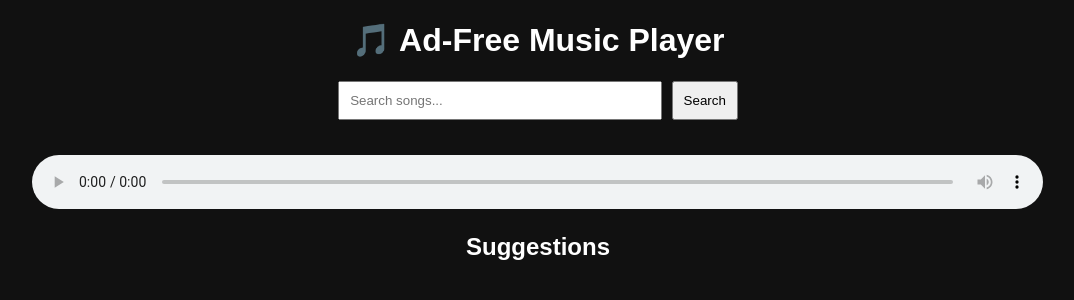
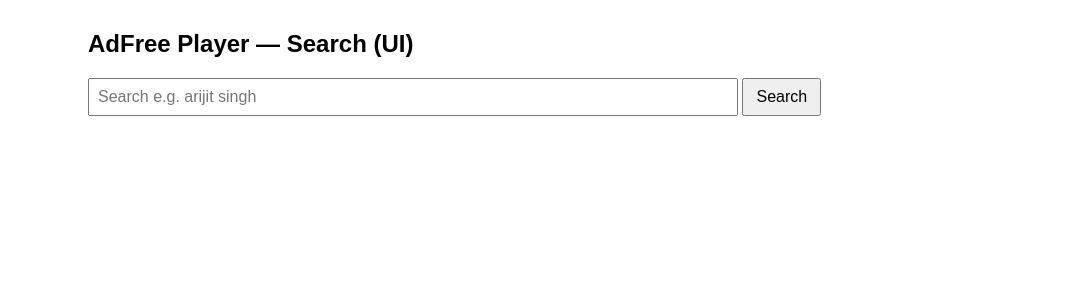
Before and after one commit to pratik30111991/adfree-proxy, a Flask app: page / in a window 1280 px wide. Shown: the top 300 px of the page, without its empty margins (102-1176 px from the left). Run offline with Flask 3, Linux system fonts and the light colour scheme.

Commit message:
Update index.html

```diff
--- a/templates/index.html
+++ b/templates/index.html
@@ -1,67 +1,74 @@
 <!DOCTYPE html>
-<html lang="en">
+<html>
 <head>
-  <meta charset="UTF-8">
-  <title>Ad-Free Music Player</title>
+    <meta charset="utf-8" />
+    <title>AdFree Player — Search</title>
     <style>
-    body { font-family: Arial, sans-serif; background:#111; color:#fff; text-align:center; }
-    #player { margin:20px auto; }
-    #results { margin-top:30px; display:flex; flex-direction:column; align-items:center; }
-    .song { margin:10px; padding:10px; border:1px solid #444; width:80%; cursor:pointer; }
-    .song:hover { background:#222; }
-    audio { width:80%; margin-top:15px; }
-    input[type=text]{ padding:10px; width:300px; }
-    button { padding:10px; margin-left:5px; }
+        body { font-family: Arial, sans-serif; max-width: 900px; margin: 30px auto; }
+        input[type=text]{width:70%; padding:8px; font-size:16px;}
+        button{padding:8px 12px; font-size:16px;}
+        .result{border-bottom:1px solid #ddd; padding:10px 0;}
+        .title{font-weight:600;}
+        .small{color:#666; font-size:13px;}
     </style>
 </head>
 <body>
-  <h1>🎵 Ad-Free Music Player</h1>
-  <div>
-    <input type="text" id="query" placeholder="Search songs...">
-    <button onclick="searchSongs()">Search</button>
+    <h2>AdFree Player — Search (UI)</h2>
+    <input type="text" id="q" placeholder="Search e.g. arijit singh" />
+    <button onclick="doSearch()">Search</button>
+
+    <div id="results" style="margin-top:20px"></div>
+
+    <div id="playerDiv" style="margin-top:20px; display:none;">
+        <h3>Player</h3>
+        <audio id="player" controls style="width:100%"></audio>
     </div>
 
-  <div id="player">
-    <audio id="audioPlayer" controls autoplay></audio>
-  </div>
-
-  <h2>Suggestions</h2>
-  <div id="results"></div>
-
 <script>
-async function searchSongs() {
-  let query = document.getElementById("query").value;
-  if(!query) return;
-
-  let res = await fetch(`/search?q=${encodeURIComponent(query)}`);
-  let data = await res.json();
-
-  let resultsDiv = document.getElementById("results");
-  resultsDiv.innerHTML = "";
-
-  if(data.error || !data.items) {
-    resultsDiv.innerHTML = "<p>No results found.</p>";
+async function doSearch(){
+    const q = document.getElementById('q').value.trim();
+    if(!q) return alert('enter query');
+    const res = await fetch(`/search?q=${encodeURIComponent(q)}`);
+    const arr = await res.json();
+    const R = document.getElementById('results');
+    R.innerHTML = '';
+    if(!arr || arr.length === 0){
+        R.innerHTML = '<div>No results</div>';
         return;
     }
-
-  data.items.forEach((song, index) => {
-    let div = document.createElement("div");
-    div.className = "song";
-    div.innerHTML = `
-      <b>${song.title}</b><br>
-      <small>${song.channel}</small>
-    `;
-    div.onclick = () => playSong(song.url);
-    resultsDiv.appendChild(div);
-
-    if(index === 0) playSong(song.url); // First song auto play
+    arr.forEach((it, idx) => {
+        const d = document.createElement('div');
+        d.className = 'result';
+        const title = document.createElement('div');
+        title.className = 'title';
+        title.innerHTML = `${idx+1}. ${escapeHtml(it.title)}`;
+        const link = document.createElement('div');
+        link.className='small';
+        if(it.audio_links && it.audio_links.length>0){
+            link.innerHTML = `Playable audio found: <a href="#" onclick="play('${it.audio_links[0]}');return false;">Play</a> • <a href="${it.audio_links[0]}" target="_blank">Open</a>`;
+        } else {
+            link.innerHTML = `No direct mp3 found. <a href="${it.page_url}" target="_blank">Open page</a>`;
+        }
+        const page = document.createElement('div');
+        page.className='small';
+        page.innerHTML = `<a href="${it.page_url}" target="_blank">${it.page_url}</a>`;
+        d.appendChild(title);
+        d.appendChild(link);
+        d.appendChild(page);
+        R.appendChild(d);
     });
 }
 
-function playSong(url) {
-  let player = document.getElementById("audioPlayer");
+function play(url){
+    const pdiv = document.getElementById('playerDiv');
+    const player = document.getElementById('player');
     player.src = url;
+    pdiv.style.display = 'block';
     player.play();
+}
+
+function escapeHtml(s){
+    return (s||'').replace(/[&<>"']/g, function(m){ return {'&':'&amp;','<':'&lt;','>':'&gt;','"':'&quot;',"'":'&#39;'}[m]; });
 }
 </script>
 </body>
```
Lines whose indentation alone changed are shown as unchanged.
